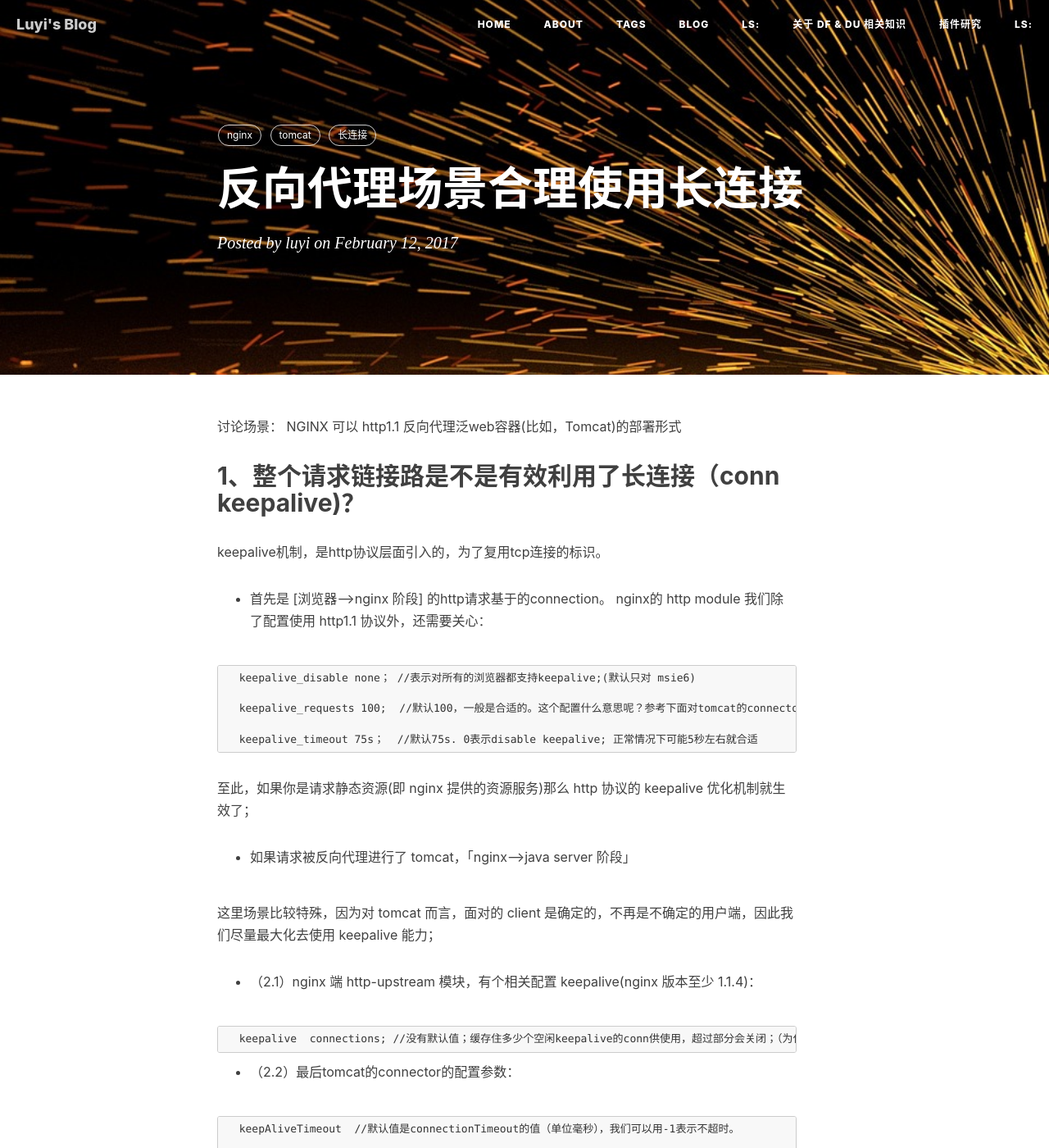
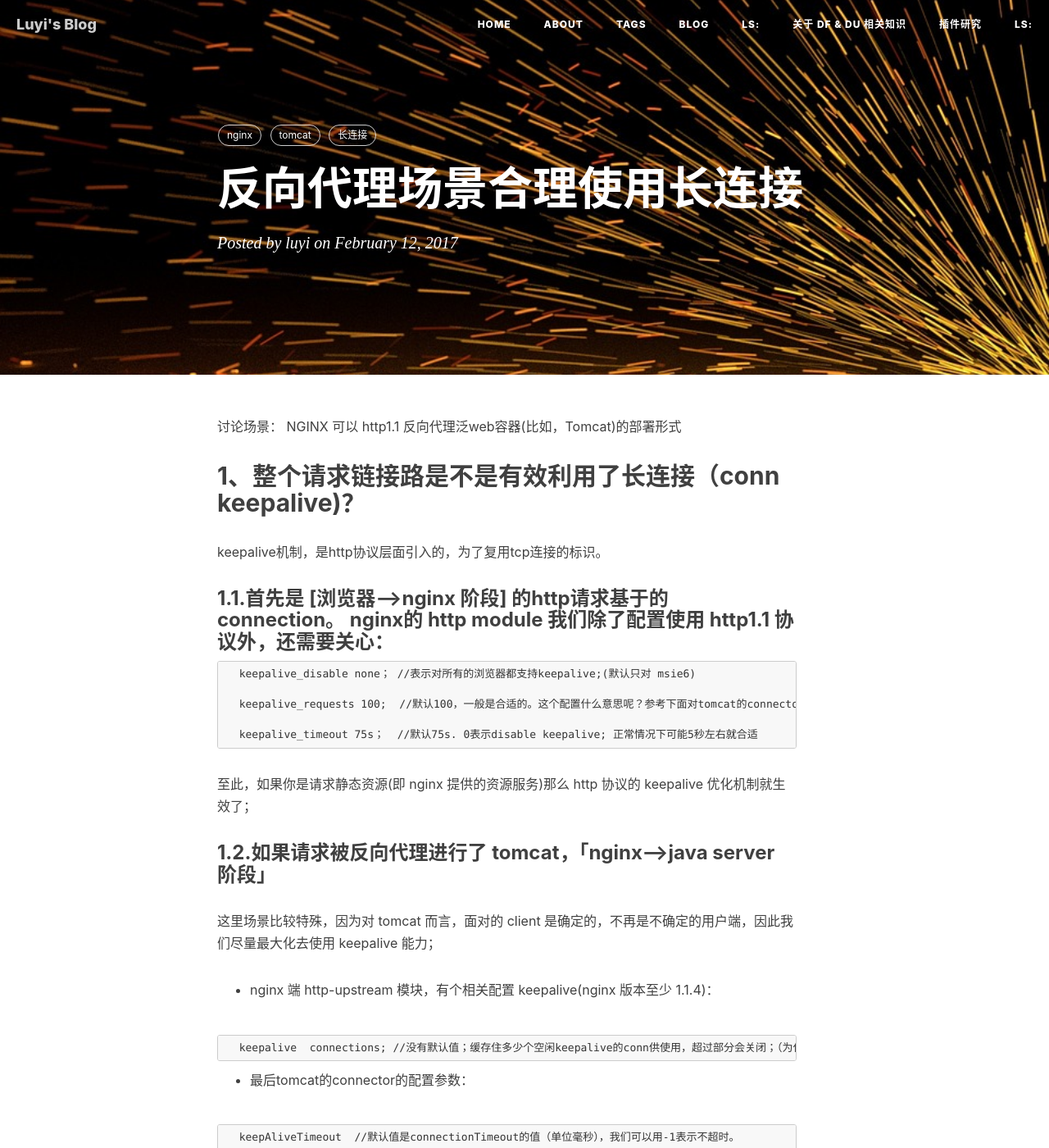
Before and after one commit to luyiisme/luyiisme.github.io, a Jekyll site: the page built from _posts/2017-02-12-reverseproxy.markdown, in a window 1280 px wide and 1400 px high. Shown: the whole window at 82% size. Built offline with Jekyll 4.4.1, drawn with Linux system fonts in a browser that asks for light colours; nearby versions of some CDN libraries; comment, search, counter and statistics services are not loaded.

Commit message:
edit doc

````diff
--- a/_posts/2017-02-12-reverseproxy.markdown
+++ b/_posts/2017-02-12-reverseproxy.markdown
@@ -15,7 +15,7 @@ tags:
 
 keepalive机制，是http协议层面引入的，为了复用tcp连接的标识。
 
- - 首先是 [浏览器-->nginx 阶段] 的http请求基于的connection。 nginx的 http module 我们除了配置使用 http1.1 协议外，还需要关心：
+### 1.1.首先是 [浏览器-->nginx 阶段] 的http请求基于的connection。 nginx的 http module 我们除了配置使用 http1.1 协议外，还需要关心：
 
 ```
   keepalive_disable none； //表示对所有的浏览器都支持keepalive;(默认只对 msie6)
@@ -27,17 +27,17 @@ keepalive机制，是http协议层面引入的，为了复用tcp连接的标识
 
 至此，如果你是请求静态资源(即 nginx 提供的资源服务)那么 http 协议的 keepalive 优化机制就生效了；
 
-- 如果请求被反向代理进行了 tomcat，「nginx-->java server 阶段」
+### 1.2.如果请求被反向代理进行了 tomcat，「nginx-->java server 阶段」
 
  这里场景比较特殊，因为对 tomcat 而言，面对的 client 是确定的，不再是不确定的用户端，因此我们尽量最大化去使用 keepalive 能力；
 
- * （2.1）nginx 端 http-upstream 模块，有个相关配置 keepalive(nginx 版本至少 1.1.4)：
+  * nginx 端 http-upstream 模块，有个相关配置 keepalive(nginx 版本至少 1.1.4)：
 
 ```
   keepalive  connections; //没有默认值；缓存住多少个空闲keepalive的conn供使用，超过部分会关闭；（为什么会超过？因为如果并发较大，当时的conn资源小于请求数量就会创建）；另外如果upstream配置了个多个，每个都connections个；
 ```
 
- * （2.2）最后tomcat的connector的配置参数：
+ * 最后tomcat的connector的配置参数：
 
 ```
   keepAliveTimeout  //默认值是connectionTimeout的值（单位毫秒），我们可以用-1表示不超时。
````
